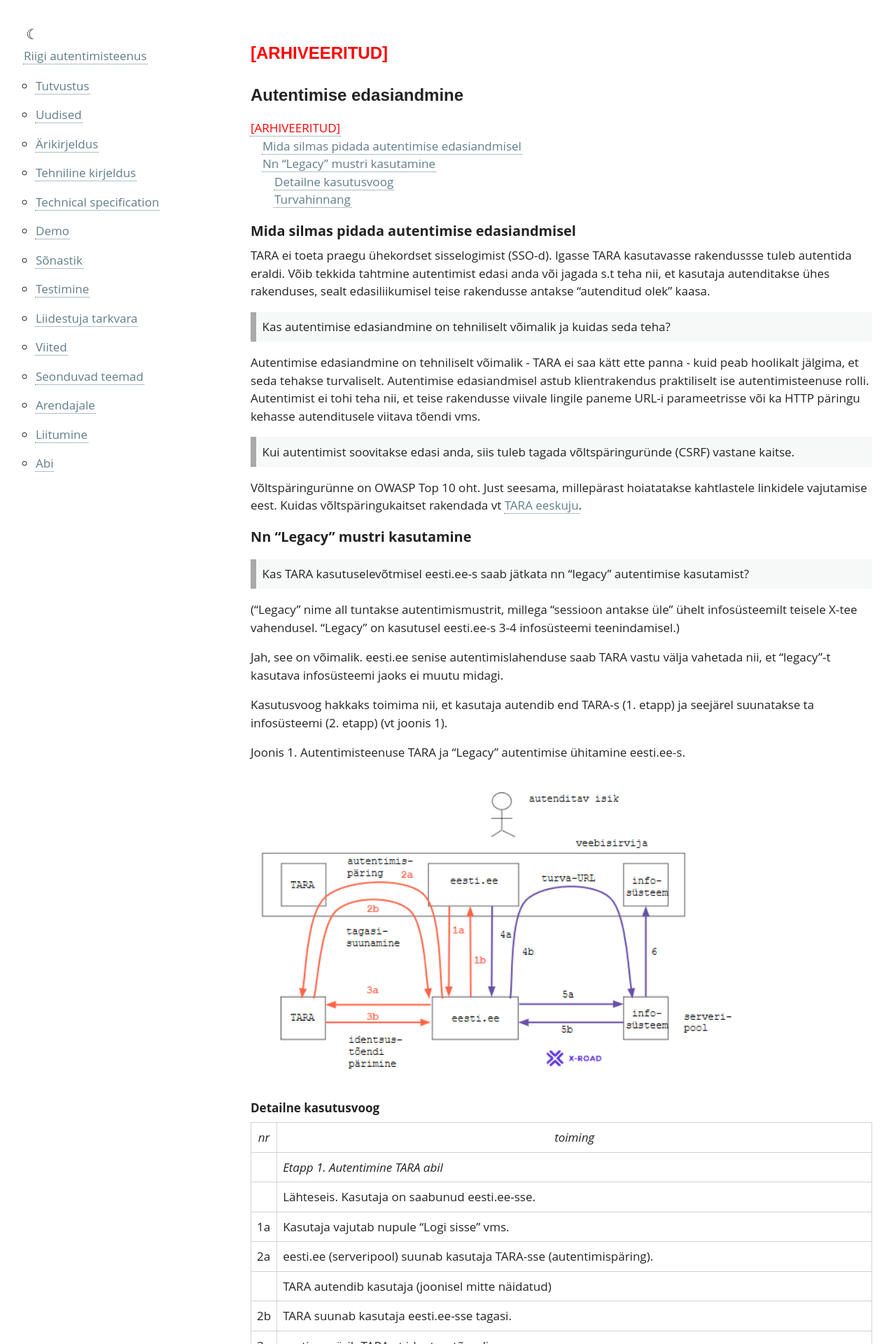
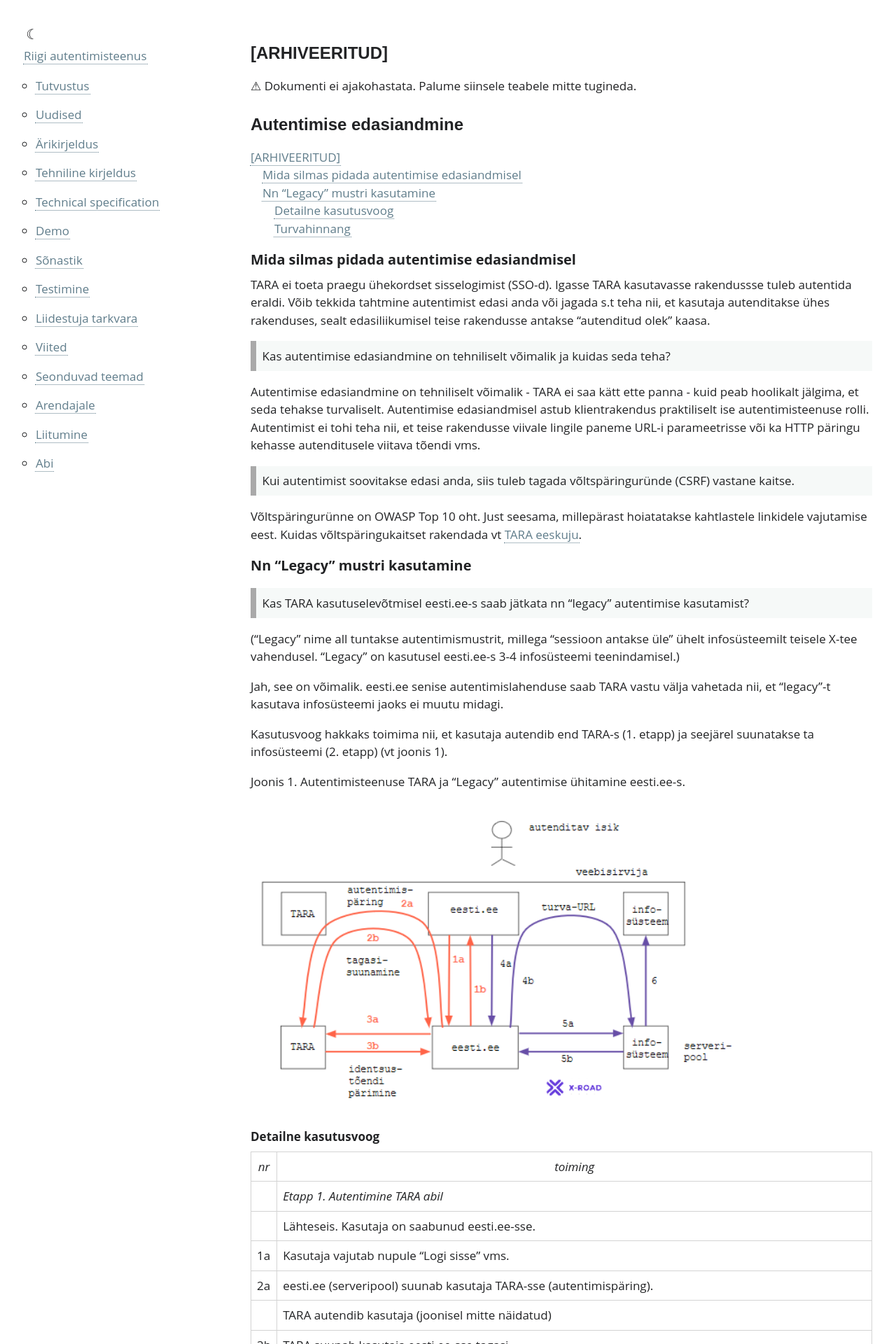
Before and after one commit to e-gov/TARA-Doku, a Jekyll site: the page built from Edasiandmine.md, in a window 1280 px wide. Shown: the top 1920 px of the page at 70% size. Built offline with Jekyll 4.4.1, drawn with Linux system fonts in a browser that asks for light colours; our own code applies the rules of GitHub Pages for plain Markdown files.

Commit message:
Update Edasiandmine.md

```diff
--- a/Edasiandmine.md
+++ b/Edasiandmine.md
@@ -1,7 +1,10 @@
 ---
 permalink: Edasiandmine
 ---
-# <span style="color: red">[ARHIVEERITUD]</span>
+# [ARHIVEERITUD]
+
+&#9888; Dokumenti ei ajakohastata. Palume siinsele teabele mitte tugineda.
+
 # Autentimise edasiandmine
 {: .no_toc}
 
```
